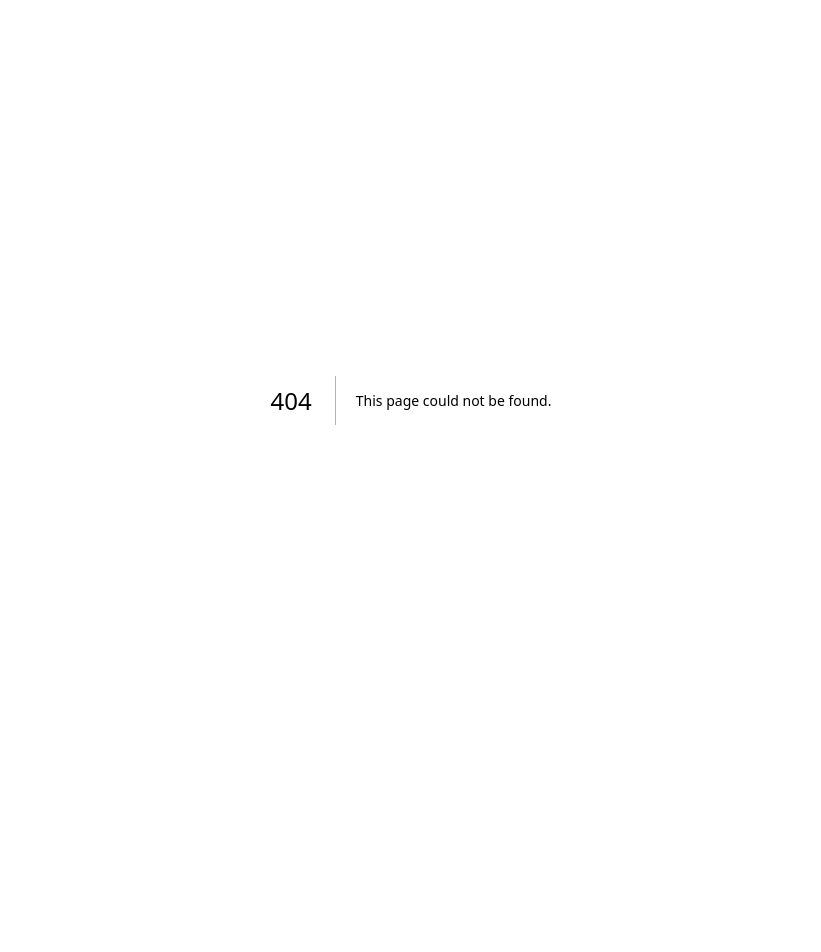
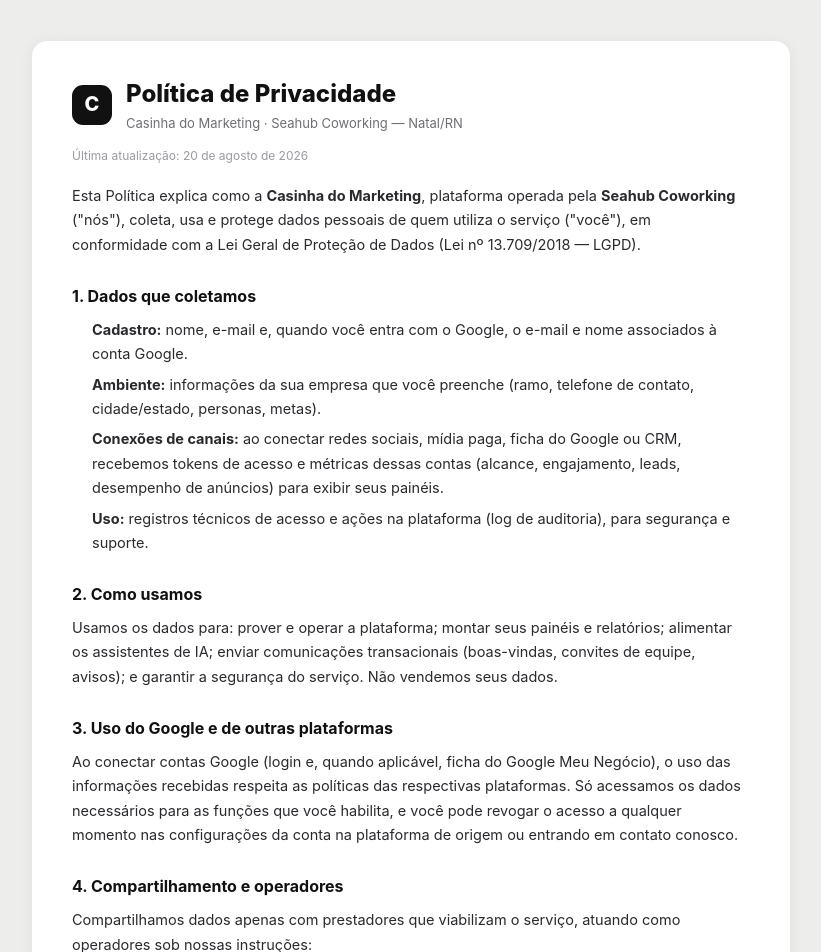
Before and after one commit to natha-cmyk/casinhadomarketing, a Next.js app: page /privacidade in a window 1280 px wide. Before the commit this address had no page. Shown: the top 952 px of the page, without its empty margins (229-1050 px from the left). Before the commit the page ends 800 px from the top, so only its background shows below. Built offline with nearby package versions, Linux system fonts and the light colour scheme.

Commit message:
feat(legal): pagina publica /privacidade (LGPD) + estilos + rota liberada no middleware

```diff
--- a/app/globals.css
+++ b/app/globals.css
@@ -512,6 +512,24 @@
 .auth-alt{font-size:13px;color:var(--label-2);margin:18px 0 0}
 .auth-alt a{color:var(--cyan);font-weight:650;text-decoration:none}
 .auth-foot{font-size:11px;color:var(--label-3);margin-top:20px;padding-top:16px;border-top:1px solid var(--hairline)}
+/* páginas legais (privacidade/termos) */
+.legal-wrap{min-height:100vh;background:var(--cream,#EDEDEC);padding:40px 16px;display:flex;justify-content:center}
+.legal-card{width:100%;max-width:760px;background:#fff;border:1px solid var(--hairline);border-radius:16px;box-shadow:0 2px 14px rgba(0,0,0,.05);padding:36px 40px}
+.legal-head{display:flex;align-items:center;gap:14px;margin-bottom:6px}
+.legal-mark{width:40px;height:40px;flex:0 0 auto;border-radius:11px;background:var(--ink,#121111);color:#fff;font-weight:800;font-size:20px;display:flex;align-items:center;justify-content:center}
+.legal-title{font-size:24px;font-weight:800;margin:0;color:var(--ink,#121111)}
+.legal-sub{font-size:13px;color:var(--label-2);margin:2px 0 0}
+.legal-meta{font-size:12px;color:var(--label-3);margin:14px 0 20px}
+.legal-body{font-size:14.5px;line-height:1.68;color:#2A2A2E}
+.legal-body h2{font-size:16px;font-weight:700;color:var(--ink,#121111);margin:26px 0 8px}
+.legal-body p{margin:0 0 12px}
+.legal-body ul{margin:0 0 12px;padding-left:20px}
+.legal-body li{margin:0 0 6px}
+.legal-body a{color:var(--cyan,#00BBC5);text-decoration:none}
+.legal-body a:hover{text-decoration:underline}
+.legal-foot{display:flex;justify-content:space-between;align-items:center;flex-wrap:wrap;gap:10px;margin-top:28px;padding-top:18px;border-top:1px solid var(--hairline);font-size:12.5px;color:var(--label-3)}
+.legal-foot a{color:var(--cyan,#00BBC5);text-decoration:none;font-weight:600}
+@media(max-width:600px){.legal-card{padding:24px 20px}}
 .sb-foot.acct{gap:8px}
 .acct-email{flex:1;overflow:hidden;text-overflow:ellipsis;white-space:nowrap;color:var(--label-2);font-weight:500}
 .acct-sair{border:1px solid var(--hairline-2);background:#fff;border-radius:7px;padding:3px 10px;font-size:11px;font-weight:650;color:var(--label-2);cursor:pointer}
--- /dev/null
+++ b/app/privacidade/page.tsx
@@ -0,0 +1,94 @@
+// Política de Privacidade pública (LGPD). Linkada na tela de consentimento do Google OAuth
+// e no rodapé. Página estática server-side — sem dados do usuário, sem auth.
+import Link from "next/link";
+import type { Metadata } from "next";
+
+export const metadata: Metadata = {
+  title: "Política de Privacidade · Casinha do Marketing",
+  description: "Como a Casinha do Marketing (Seahub Coworking) trata seus dados pessoais.",
+};
+
+const ATUALIZADO = "20 de agosto de 2026";
+const CONTATO = "jose@seahubcoworking.com.br";
+
+export default function PrivacidadePage() {
+  return (
+    <main className="legal-wrap">
+      <div className="legal-card">
+        <header className="legal-head">
+          <div className="legal-mark">C</div>
+          <div>
+            <h1 className="legal-title">Política de Privacidade</h1>
+            <p className="legal-sub">Casinha do Marketing · Seahub Coworking — Natal/RN</p>
+          </div>
+        </header>
+        <p className="legal-meta">Última atualização: {ATUALIZADO}</p>
+
+        <section className="legal-body">
+          <p>
+            Esta Política explica como a <b>Casinha do Marketing</b>, plataforma operada pela{" "}
+            <b>Seahub Coworking</b> (&quot;nós&quot;), coleta, usa e protege dados pessoais de quem utiliza o
+            serviço (&quot;você&quot;), em conformidade com a Lei Geral de Proteção de Dados (Lei nº 13.709/2018 — LGPD).
+          </p>
+
+          <h2>1. Dados que coletamos</h2>
+          <ul>
+            <li><b>Cadastro:</b> nome, e-mail e, quando você entra com o Google, o e-mail e nome associados à conta Google.</li>
+            <li><b>Ambiente:</b> informações da sua empresa que você preenche (ramo, telefone de contato, cidade/estado, personas, metas).</li>
+            <li><b>Conexões de canais:</b> ao conectar redes sociais, mídia paga, ficha do Google ou CRM, recebemos tokens de acesso e métricas dessas contas (alcance, engajamento, leads, desempenho de anúncios) para exibir seus painéis.</li>
+            <li><b>Uso:</b> registros técnicos de acesso e ações na plataforma (log de auditoria), para segurança e suporte.</li>
+          </ul>
+
+          <h2>2. Como usamos</h2>
+          <p>Usamos os dados para: prover e operar a plataforma; montar seus painéis e relatórios; alimentar os assistentes de IA; enviar comunicações transacionais (boas-vindas, convites de equipe, avisos); e garantir a segurança do serviço. Não vendemos seus dados.</p>
+
+          <h2>3. Uso do Google e de outras plataformas</h2>
+          <p>
+            Ao conectar contas Google (login e, quando aplicável, ficha do Google Meu Negócio), o uso das informações
+            recebidas respeita as políticas das respectivas plataformas. Só acessamos os dados necessários para as
+            funções que você habilita, e você pode revogar o acesso a qualquer momento nas configurações da conta na
+            plataforma de origem ou entrando em contato conosco.
+          </p>
+
+          <h2>4. Compartilhamento e operadores</h2>
+          <p>Compartilhamos dados apenas com prestadores que viabilizam o serviço, atuando como operadores sob nossas instruções:</p>
+          <ul>
+            <li><b>Supabase</b> — autenticação e banco de dados.</li>
+            <li><b>Vercel</b> — hospedagem da aplicação.</li>
+            <li><b>Resend</b> — envio de e-mails transacionais.</li>
+            <li><b>Provedores de integração</b> que você conecta (redes sociais, mídia paga, CRM) — para leitura das métricas autorizadas.</li>
+          </ul>
+
+          <h2>5. Bases legais (LGPD)</h2>
+          <p>Tratamos dados com base na execução do contrato (prestação do serviço), no seu consentimento (ao conectar canais) e no legítimo interesse (segurança e melhoria da plataforma).</p>
+
+          <h2>6. Retenção</h2>
+          <p>Mantemos os dados enquanto sua conta estiver ativa e pelo prazo necessário para cumprir obrigações legais. Ao encerrar a conta, os dados são excluídos ou anonimizados, salvo retenção exigida por lei.</p>
+
+          <h2>7. Segurança</h2>
+          <p>Adotamos medidas técnicas e organizacionais para proteger seus dados (acesso restrito por ambiente, criptografia em trânsito, escopo por workspace). Nenhum sistema é 100% infalível, mas trabalhamos continuamente para reduzir riscos.</p>
+
+          <h2>8. Seus direitos</h2>
+          <p>Você pode solicitar acesso, correção, portabilidade, anonimização ou exclusão dos seus dados, além de revogar consentimentos. Para exercer, fale com nosso contato abaixo.</p>
+
+          <h2>9. Cookies</h2>
+          <p>Usamos apenas cookies essenciais para manter sua sessão autenticada. Não usamos cookies de publicidade de terceiros.</p>
+
+          <h2>10. Alterações</h2>
+          <p>Podemos atualizar esta Política. Mudanças relevantes serão comunicadas na plataforma ou por e-mail. A data no topo indica a versão vigente.</p>
+
+          <h2>11. Contato</h2>
+          <p>
+            Dúvidas ou solicitações sobre privacidade e dados pessoais:{" "}
+            <a href={`mailto:${CONTATO}`}>{CONTATO}</a>.
+          </p>
+        </section>
+
+        <footer className="legal-foot">
+          <Link href="/">← Voltar</Link>
+          <span>Casinha do Marketing · Seahub Coworking</span>
+        </footer>
+      </div>
+    </main>
+  );
+}
--- a/lib/supabase/middleware.ts
+++ b/lib/supabase/middleware.ts
@@ -31,9 +31,11 @@
   const path = request.nextUrl.pathname;
   const isAuthPage = path.startsWith("/login") || path.startsWith("/cadastro") || path.startsWith("/auth");
   const isApi = path.startsWith("/api");
+  // páginas legais são públicas (linkadas no consentimento do Google e acessíveis a qualquer um)
+  const isPublic = path.startsWith("/privacidade") || path.startsWith("/termos");
 
   // Páginas: sem sessão → login. Com sessão em página de auth → painel.
-  if (!user && !isAuthPage && !isApi) {
+  if (!user && !isAuthPage && !isApi && !isPublic) {
     const redirect = request.nextUrl.clone();
     redirect.pathname = "/login";
     return NextResponse.redirect(redirect);
```
